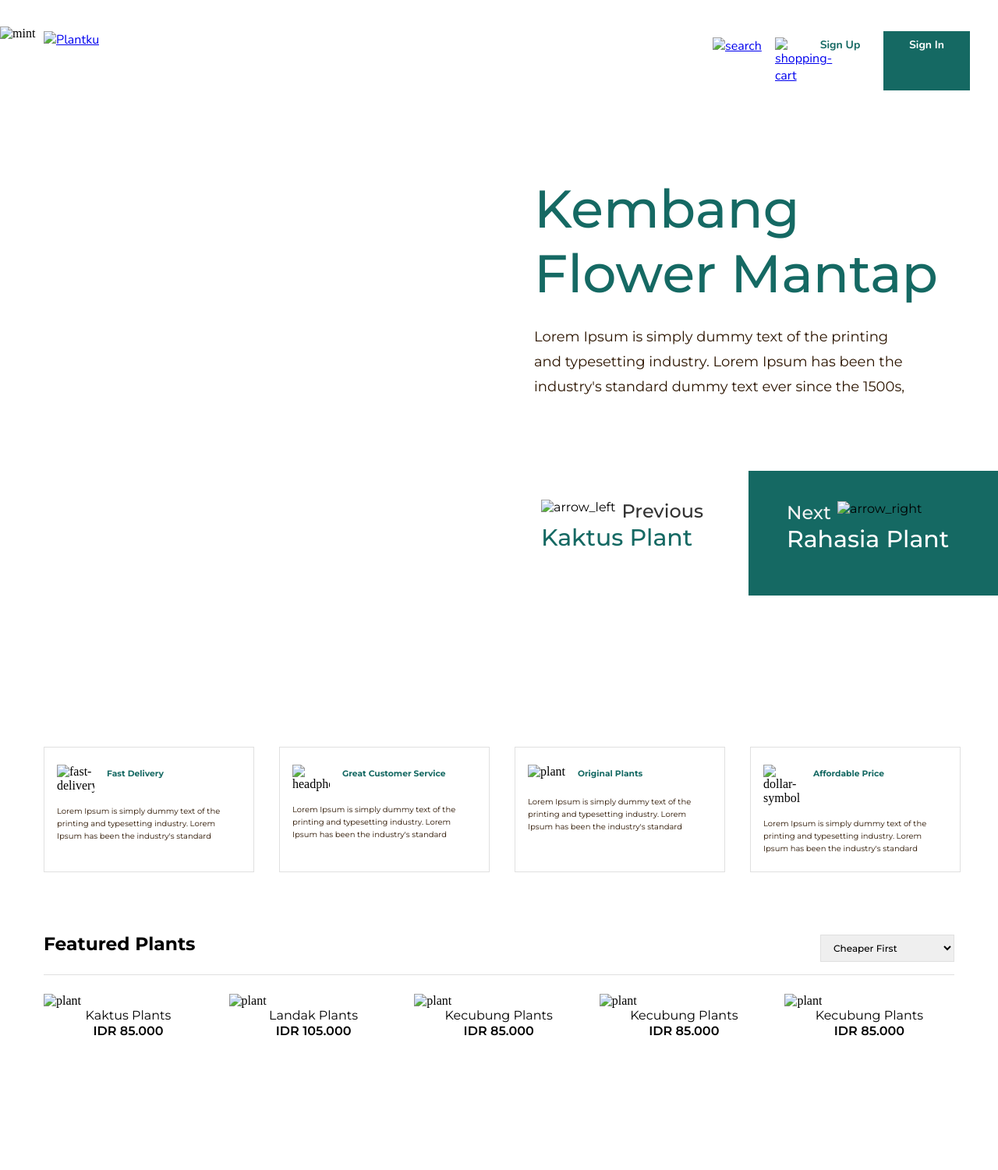
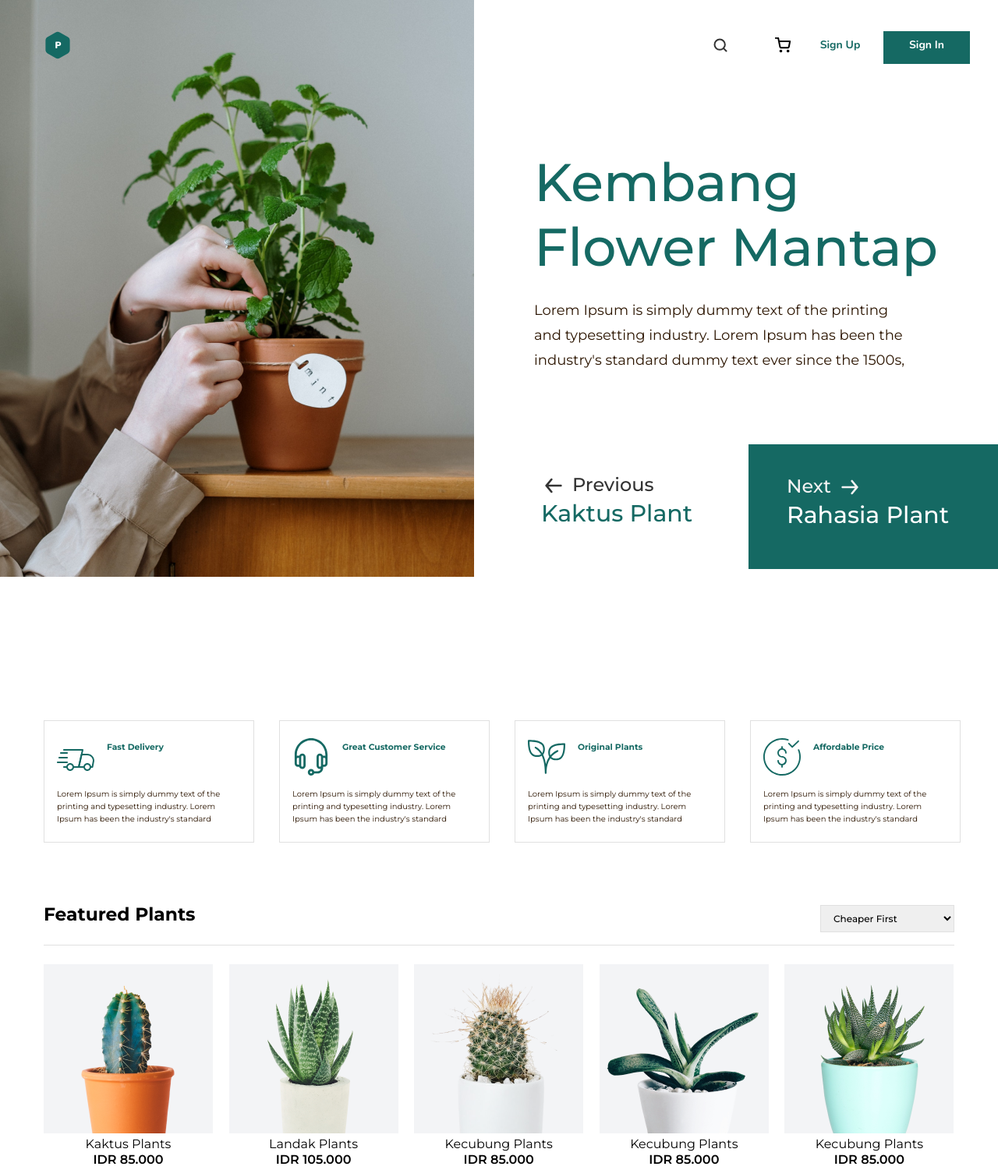
Before and after one commit to o-kova/homework6.2, a plain HTML site: page index.html in a window 1280 px wide. Shown: the whole page at 78% size. Before the commit the page ends 1413 px from the top, so only its background shows below. Drawn offline with nearby package versions, Linux system fonts and the light colour scheme; the site is published under a folder, as on GitHub Pages, so addresses that start at the root find nothing.

Commit message:
Update index.html
убрала слэш (косую черту) в ссылках на изображение

```diff
--- a/index.html
+++ b/index.html
@@ -21,7 +21,7 @@
     />
     <link
       rel="shortcut icon"
-      href="/assets/images/head_logo.svg"
+      href="assets/images/head_logo.svg"
       type="image/x-icon"
     />
   </head>
@@ -31,18 +31,18 @@
         <ul class="ul">
           <li class="li li1">
             <a href="#"
-              ><img src="/assets/images/head_logo.svg" alt="Plantku"
+              ><img src="assets/images/head_logo.svg" alt="Plantku"
             /></a>
           </li>
           <li class="li li2">
             <a href="#"
-              ><img src="/assets/images/head_search.svg" alt="search"
+              ><img src="assets/images/head_search.svg" alt="search"
             /></a>
           </li>
           <li class="li li3">
             <a href="#">
               <img
-                src="/assets/images/head_shopping-cart.svg"
+                src="assets/images/head_shopping-cart.svg"
                 alt="shopping-cart"
             /></a>
           </li>
@@ -52,7 +52,7 @@
       </nav>
     </header>
     <main class="main">
-      <img class="main_img" src="/assets/images/main_image.png" alt="mint" />
+      <img class="main_img" src="assets/images/main_image.png" alt="mint" />
       <div class="block1">
         <div class="block1_img"></div>
         <section class="block1_text">
@@ -66,7 +66,7 @@
         <div class="block1_slider">
           <div class="slider slider1">
             <div class="block1_arrow">
-              <img src="/assets/images/arrow_left.svg" alt="arrow_left" />
+              <img src="assets/images/arrow_left.svg" alt="arrow_left" />
               <p class="slider1_p">Previous</p>
             </div>
             <h3 class="slider1_h3">Kaktus Plant</h3>
@@ -74,7 +74,7 @@
           <div class="slider slider2">
             <div class="block1_arrow">
               <p class="slider2_p">Next</p>
-              <img src="/assets/images/arrow_right.svg" alt="arrow_right" />
+              <img src="assets/images/arrow_right.svg" alt="arrow_right" />
             </div>
             <h3 class="slider2_h3">Rahasia Plant</h3>
           </div>
@@ -85,7 +85,7 @@
           <div class="block2_head">
             <img
               class="block2_img"
-              src="/assets/images/img1-fast.svg"
+              src="assets/images/img1-fast.svg"
               alt="fast-delivery"
             />
             <div class="block2_h6">
@@ -103,7 +103,7 @@
           <div class="block2_head">
             <img
               class="block2_img"
-              src="/assets/images/img2-headphones.svg"
+              src="assets/images/img2-headphones.svg"
               alt="headphones"
             />
             <div class="block2_h6">
@@ -121,7 +121,7 @@
           <div class="block2_head">
             <img
               class="block2_img"
-              src="/assets/images/img3-plant.svg"
+              src="assets/images/img3-plant.svg"
               alt="plant"
             />
             <div class="block2_h6">
@@ -139,7 +139,7 @@
           <div class="block2_head">
             <img
               class="block2_img"
-              src="/assets/images/img4-dollar-symbol.svg"
+              src="assets/images/img4-dollar-symbol.svg"
               alt="dollar-symbol"
             />
             <div class="block2_h6">
@@ -167,7 +167,7 @@
         <div class="block3_items">
           <div class="block3_item">
             <img
-              src="/assets/images/plant-1.png"
+              src="assets/images/plant-1.png"
               alt="plant"
               class="block3_img"
             />
@@ -176,7 +176,7 @@
           </div>
           <div class="block3_item">
             <img
-              src="/assets/images/plant-2.png"
+              src="assets/images/plant-2.png"
               alt="plant"
               class="block3_img"
             />
@@ -185,7 +185,7 @@
           </div>
           <div class="block3_item">
             <img
-              src="/assets/images/plant-3.png"
+              src="assets/images/plant-3.png"
               alt="plant"
               class="block3_img"
             />
@@ -194,7 +194,7 @@
           </div>
           <div class="block3_item">
             <img
-              src="/assets/images/plant-4.png"
+              src="assets/images/plant-4.png"
               alt="plant"
               class="block3_img"
             />
@@ -203,7 +203,7 @@
           </div>
           <div class="block3_item">
             <img
-              src="/assets/images/plant-5.png"
+              src="assets/images/plant-5.png"
               alt="plant"
               class="block3_img"
             />
```
